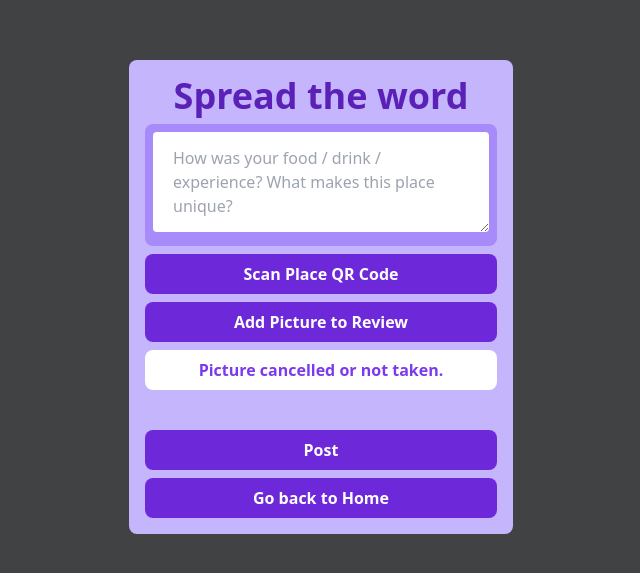
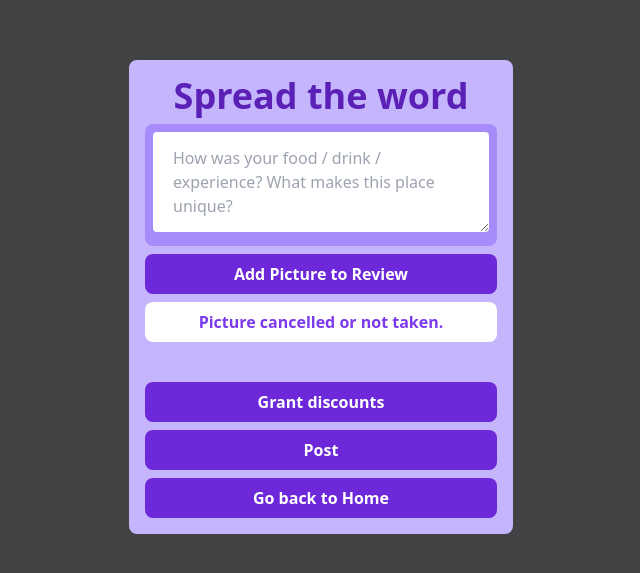
Before and after one commit to 0tt0I/DRP, a Next.js app in the folder app/: page /customer/spread-the-word in a window 1280 px wide. Shown: the part 103-676 px from the top of the page, without its empty margins (319-959 px from the left). Built offline with nearby package versions, Linux system fonts and the light colour scheme; no server answers; sample sign-in values are in the browser's storage.

Commit message:
feat: more spread the word page button re-ordering, rename scan place QR code to Grant discounts

```diff
--- a/app/pages/customer/spread-the-word.tsx
+++ b/app/pages/customer/spread-the-word.tsx
@@ -161,10 +161,6 @@ export default function AddReferral () {
           </div>
         </Dialog>
 
-        <button className="general-button" onClick={() => setQrOpen(true)}>
-          Scan Place QR Code
-        </button>
-
         <button className="general-button" onClick={() => setPicOpen(true)}>
           Add Picture to Review
         </button>
@@ -172,6 +168,10 @@ export default function AddReferral () {
         <h1 className="white-div font-bold text-nondark p-2 text-center">{inputValidation}</h1>
 
         <br />
+
+        <button className="general-button" onClick={() => setQrOpen(true)}>
+          Grant discounts
+        </button>
 
         <button onClick={createReferral} className="general-button">Post</button>
 
```
